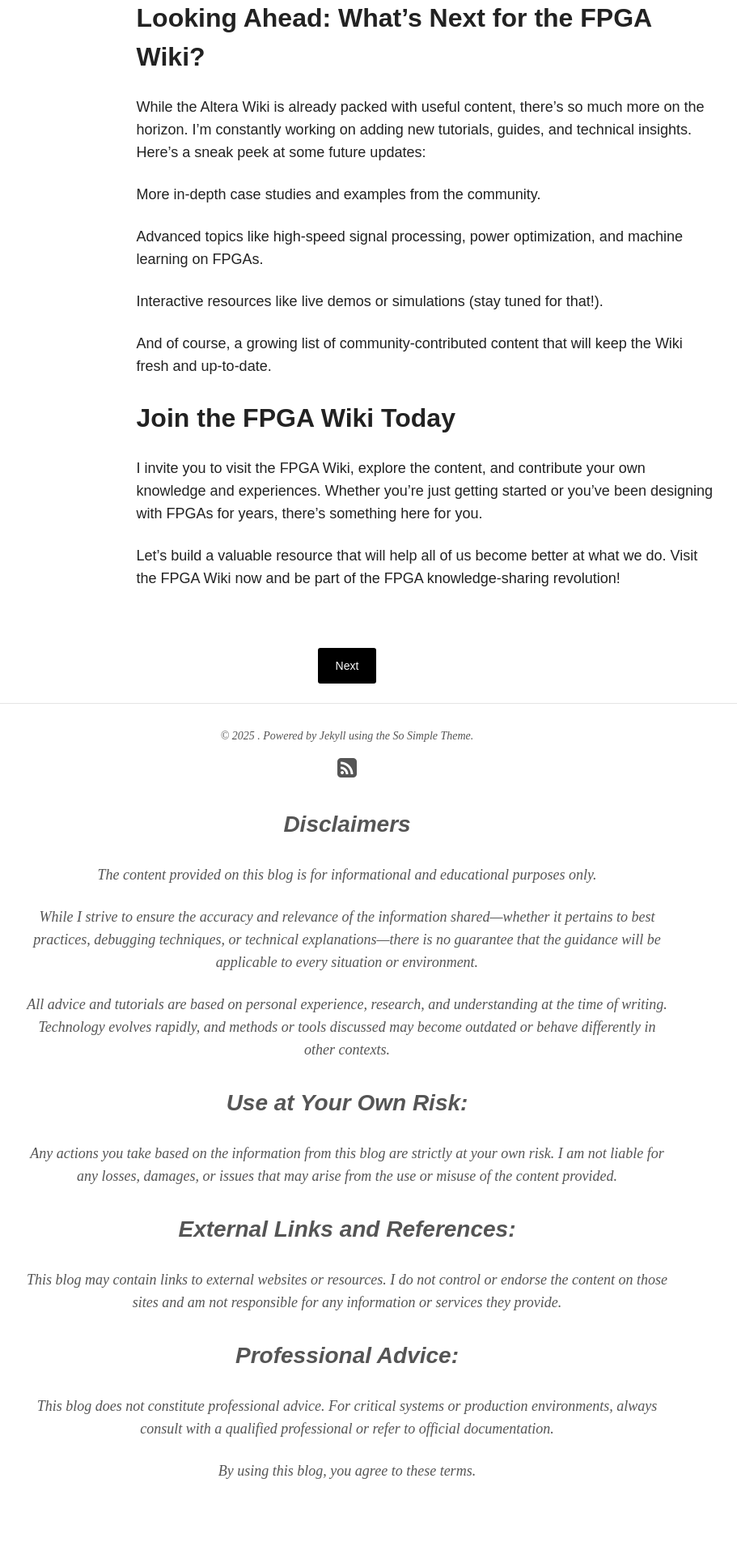
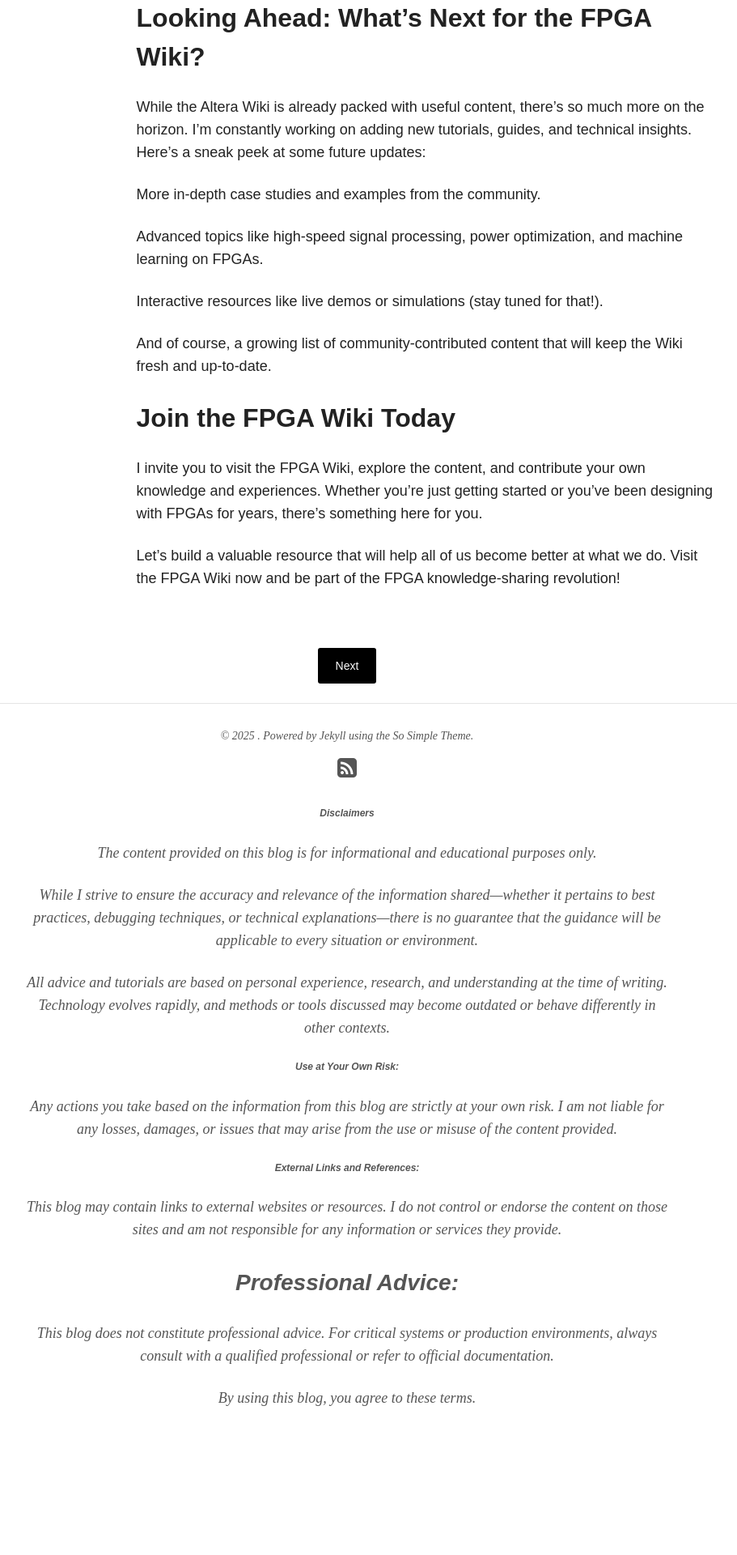
Before and after one commit to fpga-wiki/fpga-wiki.github.io, a Jekyll site: the page built from _posts/blog/2025-05-14-first-post.md, in a window 1280 px wide. Shown: the part 2537-4457 px from the top of the page at 81% size, without its empty margins (211-1122 px from the left). Built offline with Jekyll 4.4.1, drawn with Linux system fonts in a browser that asks for light colours; nearby versions of some CDN libraries; after the commit the page ends 4367 px from its top, so only the background shows below that.

Commit message:
Update disclaimer.html

```diff
--- a/_includes/disclaimer.html
+++ b/_includes/disclaimer.html
@@ -1,3 +1,18 @@
+<head>
+  <style>
+    #disclaimers,
+    #use-at-your-own-risk,
+    #external-links-and-references,
+    #professional-advice {
+      font-size: 12px; /* Header font size */
+    }
+
+    .disclaimer-text {
+      font-size: 8px; /* Paragraph font size */
+    }
+  </style>
+</head>
+<body>
 <h3 id="disclaimers">Disclaimers</h3>
 <p>The content provided on this blog is for informational and educational purposes only. </p>
 <p>While I strive to ensure the accuracy and relevance of the information shared—whether it pertains to best practices, debugging techniques, or technical explanations—there is no guarantee that the guidance will be applicable to every situation or environment.</p>
@@ -9,3 +24,4 @@
 <h3 id="profesional-advice">Professional Advice:</h3>
 <p>This blog does not constitute professional advice. For critical systems or production environments, always consult with a qualified professional or refer to official documentation.</p>
 <p>By using this blog, you agree to these terms.</p>
+</body>
```
Lines whose indentation alone changed are shown as unchanged.
